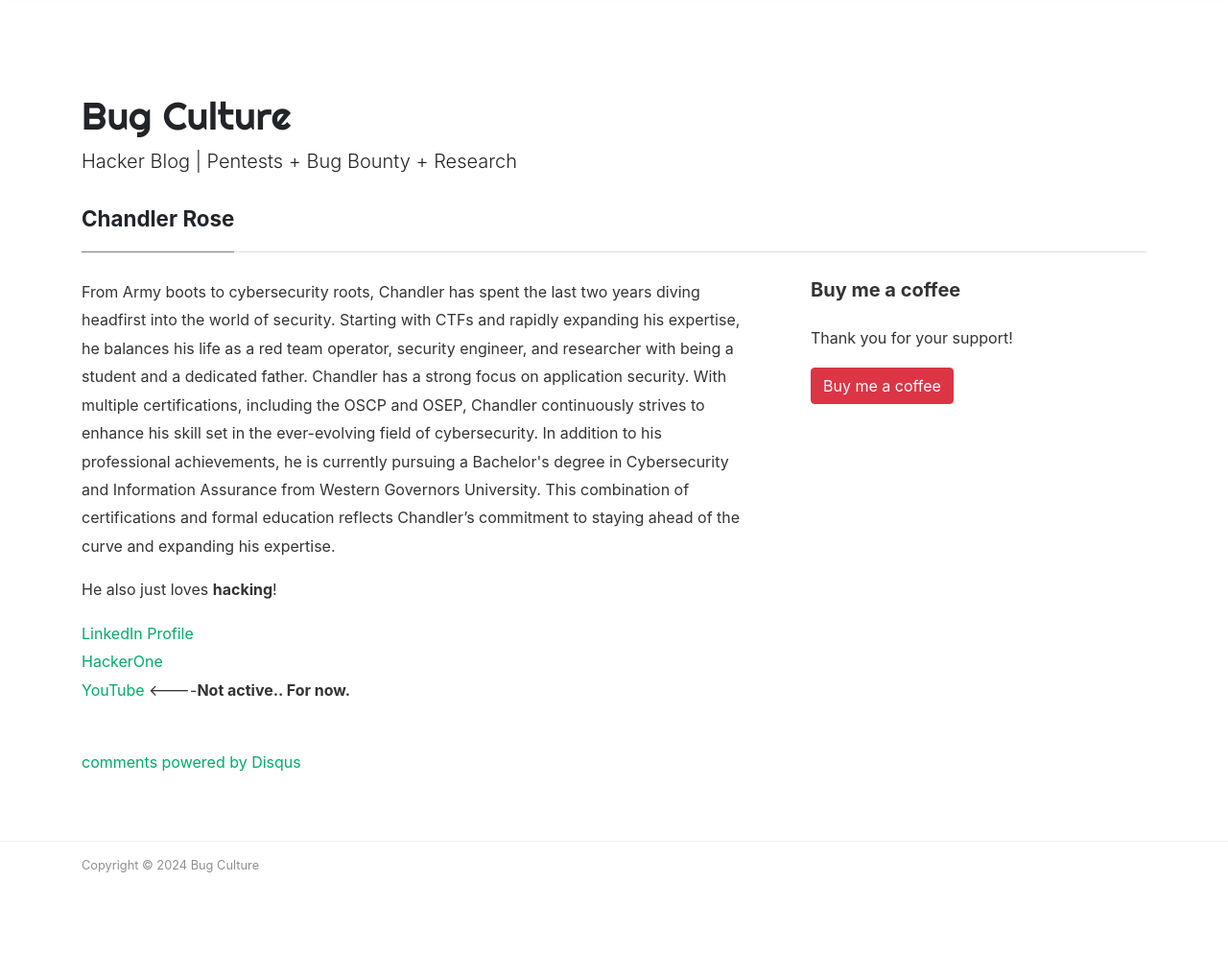
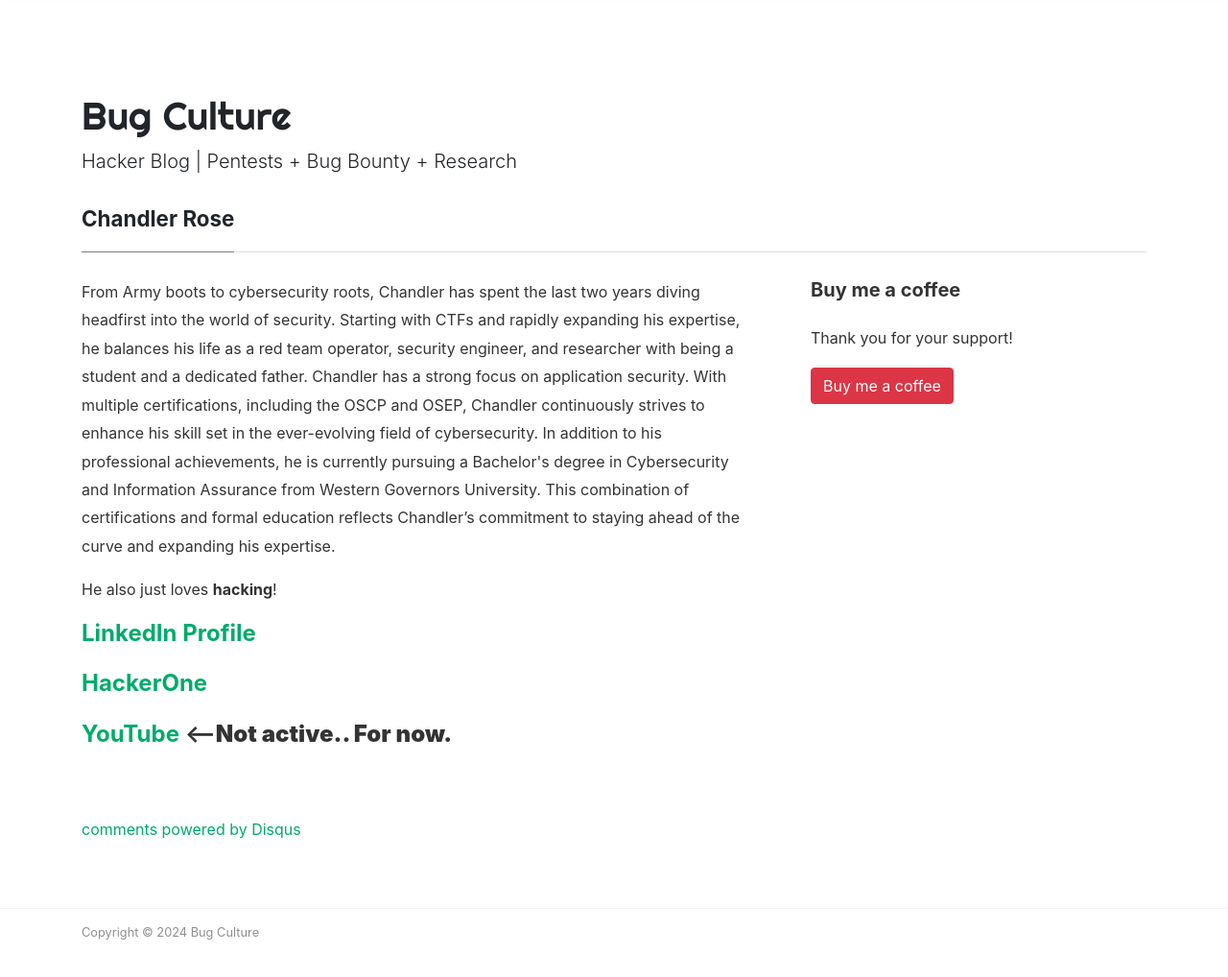
Before and after one commit to Turbul3nce/Turbul3nce.github.io, a Jekyll site: the page built from _pages/about.md, in a window 1280 px wide and 1055 px high. Shown: the top 1018 px of the window at 96% size. Built offline with Jekyll 4.4.1, drawn with Linux system fonts in a browser that asks for light colours; nearby versions of some CDN libraries; comment, search, counter and statistics services are not loaded.

Commit message:
Update about.md

```diff
--- a/_pages/about.md
+++ b/_pages/about.md
@@ -11,11 +11,11 @@ comments: true
 <p>From Army boots to cybersecurity roots, Chandler has spent the last two years diving headfirst into the world of security. Starting with CTFs and rapidly expanding his expertise, he balances his life as a red team operator, security engineer, and researcher with being a student and a dedicated father. Chandler has a strong focus on application security. With multiple certifications, including the OSCP and OSEP, Chandler continuously strives to enhance his skill set in the ever-evolving field of cybersecurity. In addition to his professional achievements, he is currently pursuing a Bachelor's degree in Cybersecurity and Information Assurance from Western Governors University. This combination of certifications and formal education reflects Chandler’s commitment to staying ahead of the curve and expanding his expertise.</p>
 
 <p>He also just loves <b>hacking</b>!</p>
-<a href="https://www.linkedin.com/in/chandler-rose">LinkedIn Profile</a>
-<br>
-<a href="https://hackerone.com/turbul3nce?type=user">HackerOne</a>
-<br>
-<a href="https://www.youtube.com/@rosehacksyoutube">YouTube</a> <----<b>Not active.. For now.</b>
+<h4><a href="https://www.linkedin.com/in/chandler-rose">LinkedIn Profile</a></h4>
+
+<h4><a href="https://hackerone.com/turbul3nce?type=user">HackerOne</a></h4>
+
+<h4><a href="https://www.youtube.com/@rosehacksyoutube">YouTube</a> <--<b>Not active.. For now.</b></h4>
 </div>
 
 <div class="col-md-4">
```
